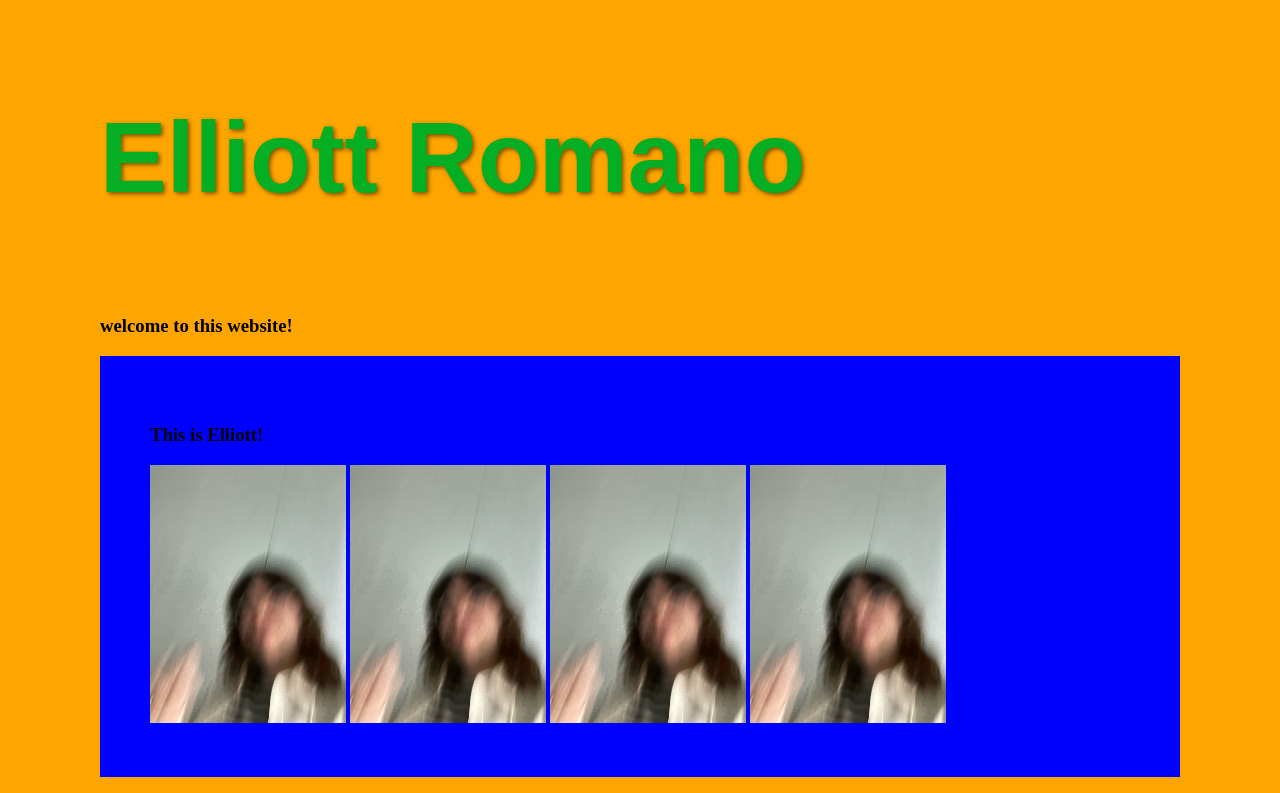
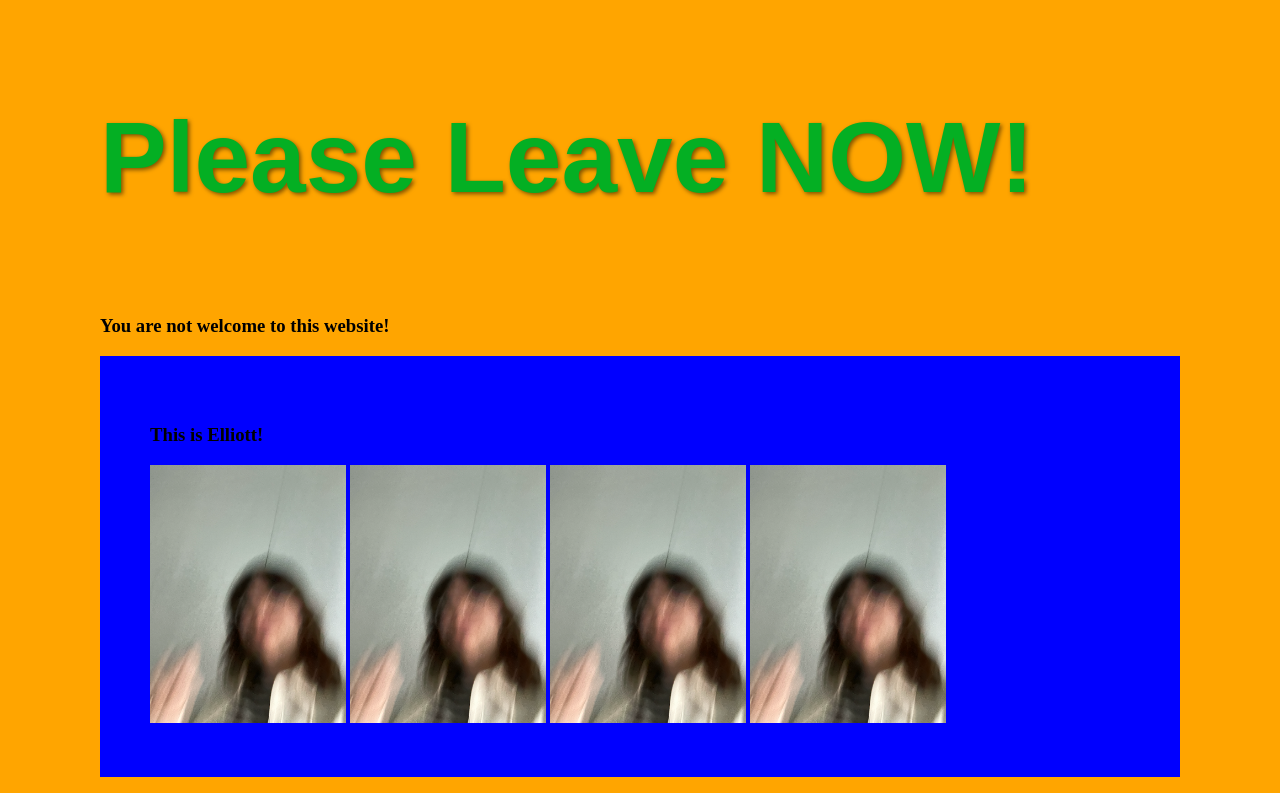
Before and after one commit to elliott-romano/helloWorld_ws2025, a plain HTML site: page index.html in a window 1280 px wide. Shown: the top 793 px of the page. Drawn offline with Linux system fonts and the light colour scheme.

Commit message:
I updated the h1
I said your not welcome!

```diff
--- a/index.html
+++ b/index.html
@@ -9,8 +9,8 @@
 
     <body>
         <!-- pssst elliott here check out my sick website! -->
-        <h1> Elliott Romano</h1>
-        <h3>welcome to this website!</h3>
+        <h1> Please Leave NOW!</h1>
+        <h3>You are not welcome to this website!</h3>
 
         <div>
             <h3>This is Elliott!</h3>
```
